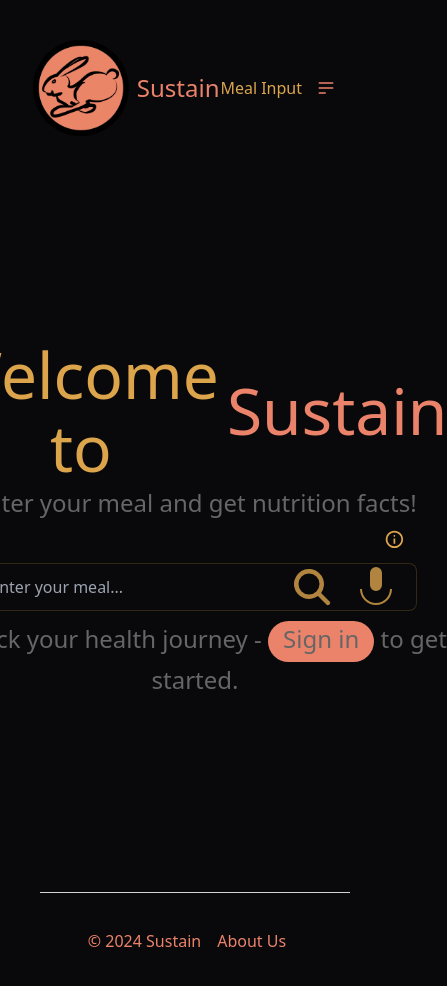
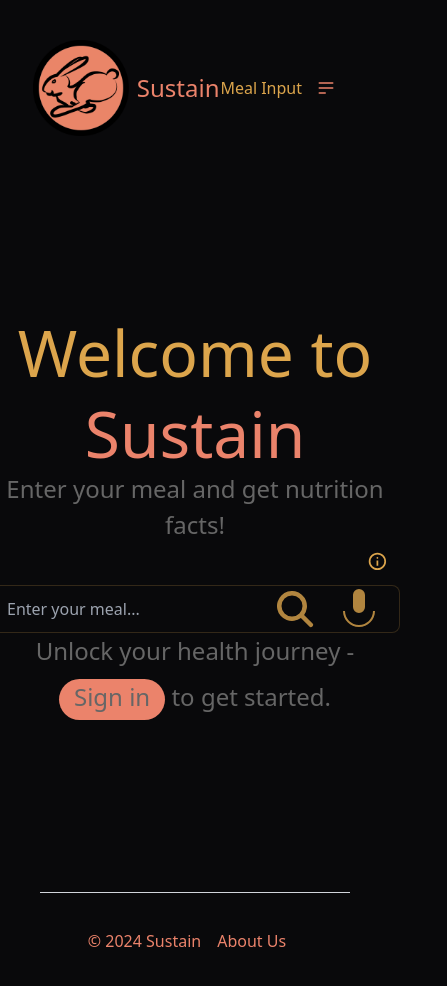
Before and after one commit to kdoan93/Hackathon-Summer-2024, a Next.js app: page / in a window 390 px wide. Shown: the whole page, 447 px wide, since content can reach past the window. Built offline with nearby package versions, Linux system fonts and the light colour scheme; no server answers.

Commit message:
Added media Querry to landing page title for 480Px

```diff
--- a/pages/index.tsx
+++ b/pages/index.tsx
@@ -53,7 +53,7 @@ const Home: React.FC<HomeProps> = ({ data }) => {
 
         {/* Main content */}
         <main>
-          <div className=" flex flex-row gap-2 items-center">
+          <div className=" flex flex-row gap-2 items-center welcome-container">
             <h1 className="title">Welcome to </h1>
             <h1 className="title-effect title text-logo-orange">
               {typeWriterText}
@@ -103,6 +103,11 @@ const Home: React.FC<HomeProps> = ({ data }) => {
           .title {
             text-align: center;
           }
+          @media (max-width: 480px) {
+            .welcome-container {
+              flex-direction: column;
+              text-align: center;
+          }
         `}</style>
       </div>
     </div>
```
